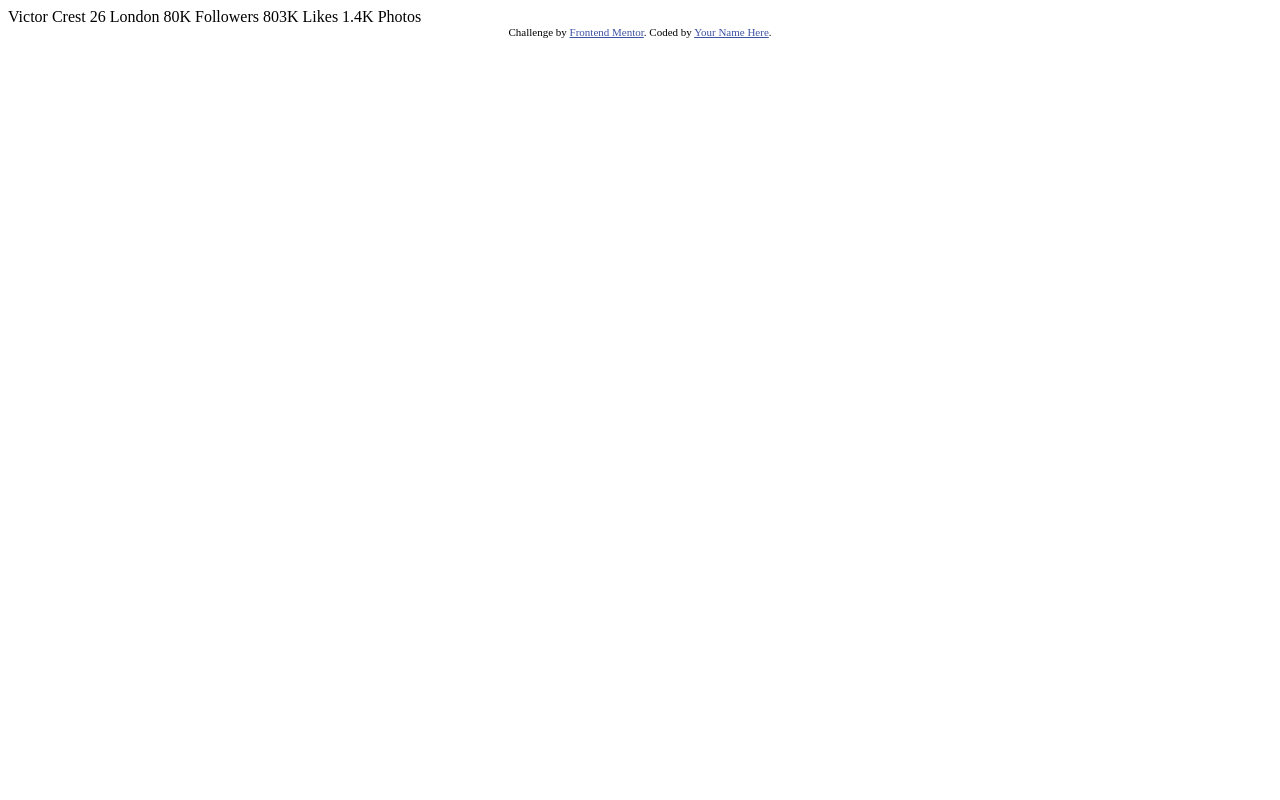
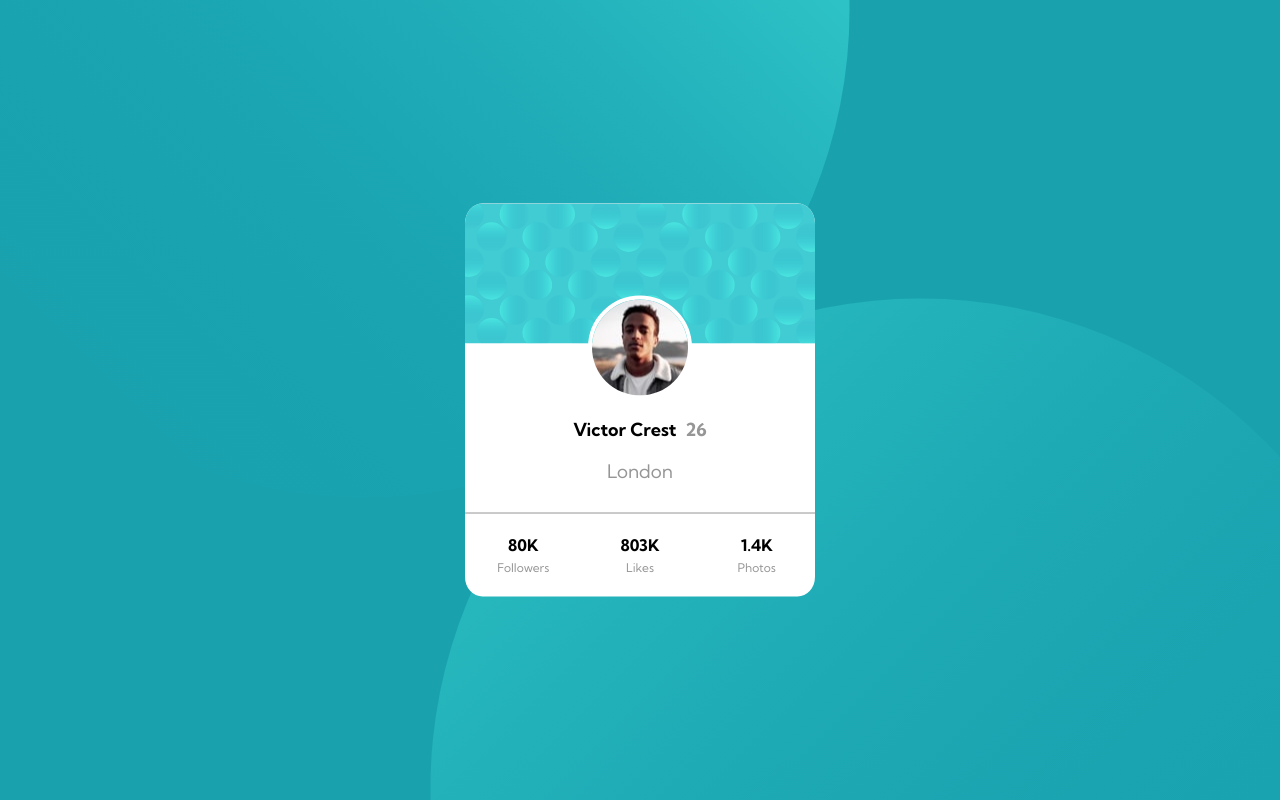
Before and after one commit to GrahamKirwan/Profile-Card, a plain HTML site: page index.html in a window 1280 px wide. Drawn offline with Linux system fonts and the light colour scheme.

Commit message:
css updates

```diff
--- /dev/null
+++ b/css/style.css
@@ -0,0 +1,91 @@
+body {
+    margin: 0;
+    padding: 0;
+    background-color: hsl(185, 75%, 39%);
+    font-family: 'Kumbh Sans', sans-serif;
+}
+
+.background {
+    height: 100vh;
+    overflow: hidden;
+    position: relative;
+}
+
+.background_pat1 {
+    position: absolute;
+    top: -60vh;
+    left: -10vw;
+}
+
+.background_pat2 {
+    position: absolute;
+    right: -10vw;
+    bottom: -60vh;
+}
+
+.card {
+    /* width: 420px; */
+    background-color: #fff;
+    position: absolute;
+    top: 50%;
+    transform: translate(-50%, -50%);
+    left: 50%;
+    border-radius: 5%;
+    overflow: hidden;
+}
+
+.card_top {
+    position: relative;
+}
+
+.card_image {
+    position: absolute;
+    left: 50%;
+    transform: translate(-50%, 50%);
+    bottom: 0;
+    border-radius: 50%;
+    border: 4px solid #fff;
+}
+
+.card_bottom {
+    margin-top: 70px;
+    text-align: center;
+    margin-bottom: 10px;
+}
+
+.card_bottom .name {
+    font-size: 18px;
+}
+
+.card_bottom span {
+    color: hsl(0, 0%, 59%);
+    padding-left: 5px;
+}
+
+.card_bottom .city {
+    color: hsl(0, 0%, 59%);
+    font-weight: 400;
+
+    margin-bottom: 30px;
+}
+
+.card_stats {
+    display: flex;
+    border-top: 1px solid hsl(0, 0%, 59%);
+}
+
+.card_stats-followers, .card_stats-likes, .card_stats-photos {
+    flex: 1;
+
+}
+
+.card_stats-num {
+    margin-bottom: 5px;
+
+}
+
+.card_stats-followers p, .card_stats-likes p, .card_stats-photos p{
+    color: hsl(0, 0%, 59%);
+    margin-top: 0;
+    font-size: 12px;
+}
--- a/index.html
+++ b/index.html
@@ -5,31 +5,59 @@
   <meta name="viewport" content="width=device-width, initial-scale=1.0"> <!-- displays site properly based on user's device -->
 
   <link rel="icon" type="image/png" sizes="32x32" href="./images/favicon-32x32.png">
+  <link rel="stylesheet" href="css/style.css">
+
+  <link href="https://fonts.googleapis.com/css2?family=Kumbh+Sans:wght@400;700&display=swap" rel="stylesheet">
 
   <title>Frontend Mentor | Profile card component</title>
 
   <!-- Feel free to remove these styles or customise in your own stylesheet 👍 -->
-  <style>
+  <!-- <style>
     .attribution { font-size: 11px; text-align: center; }
     .attribution a { color: hsl(228, 45%, 44%); }
-  </style>
+  </style> -->
 </head>
 <body>
-  Victor Crest
-  26
-  London
+  <div class="background">
+    <div class="background_pat1">
+        <img src="images/bg-pattern-top.svg"/>
+    </div>
+    <div class="background_pat2">
+        <img src="images/bg-pattern-bottom.svg"/>
+    </div>
 
-  80K
-  Followers
+    <div class="card">
+      <div class="card_top">
+        <img src="images/bg-pattern-card.svg"/>
+        <img src="images/image-victor.jpg" alt="Victor" class="card_image">
+      </div>
+      <div class="card_bottom">
+        <h2 class="name">Victor Crest <span>26</span></h2>
+        <h3 class="city">London</h3>
+        <div class="card_stats">
+          <div class="card_stats-followers">
+            <h4 class="card_stats-num">80K</h4>
+            <p>Followers</p>
+          </div>
+          <div class="card_stats-likes">
+            <h4 class="card_stats-num">803K</h4>
+            <p>Likes</p>
+          </div>
+          <div class="card_stats-photos">
+            <h4 class="card_stats-num">1.4K</h4>
+            <p>Photos</p>
+          </div>
+        </div>
+      </div>
+    </div>
 
-  803K
-  Likes
+  </div>
 
-  1.4K
-  Photos
-  <div class="attribution">
+
+
+  <!-- <div class="attribution">
     Challenge by <a href="https://www.frontendmentor.io?ref=challenge" target="_blank">Frontend Mentor</a>.
     Coded by <a href="#">Your Name Here</a>.
-  </div>
+  </div> -->
 </body>
 </html>
```
